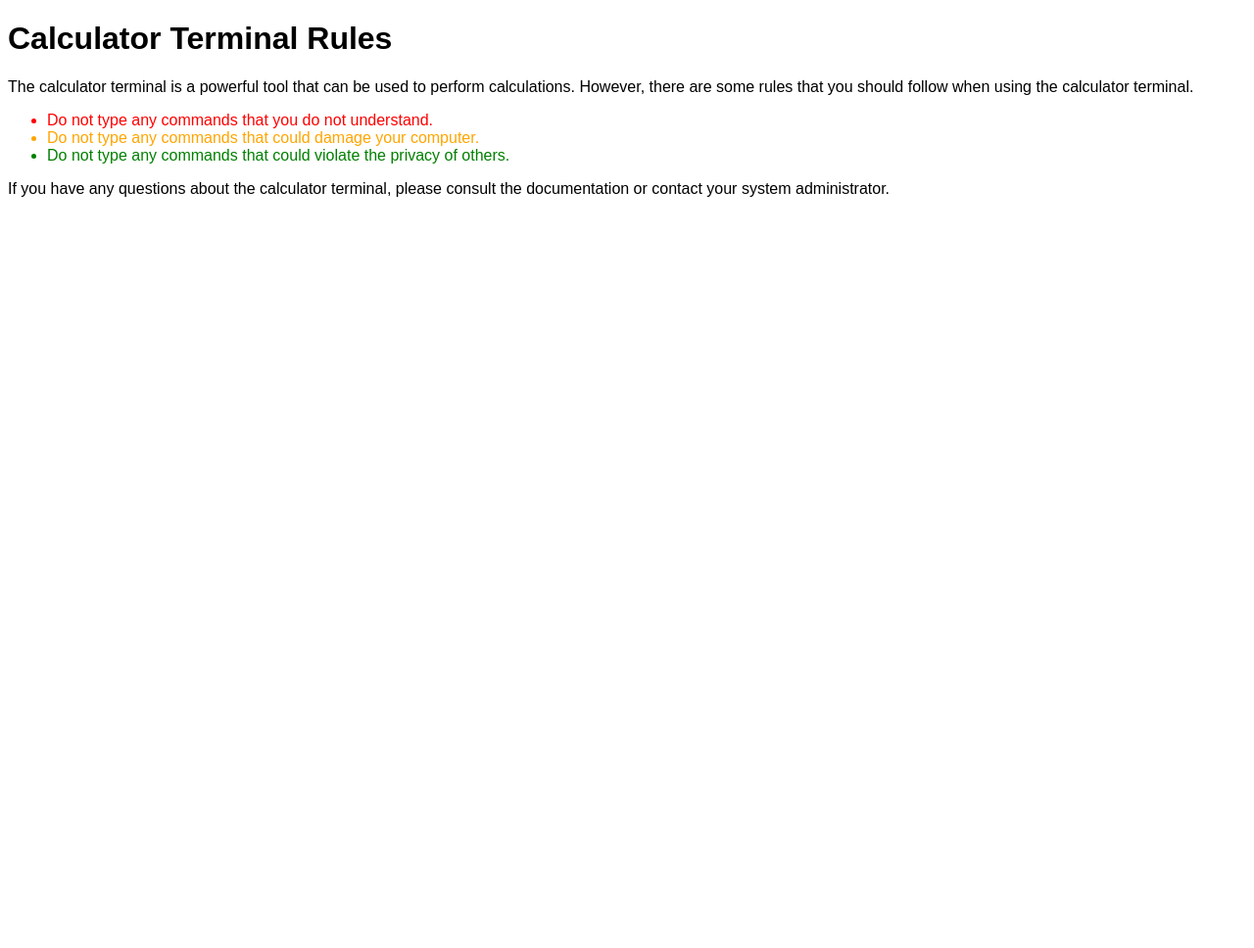
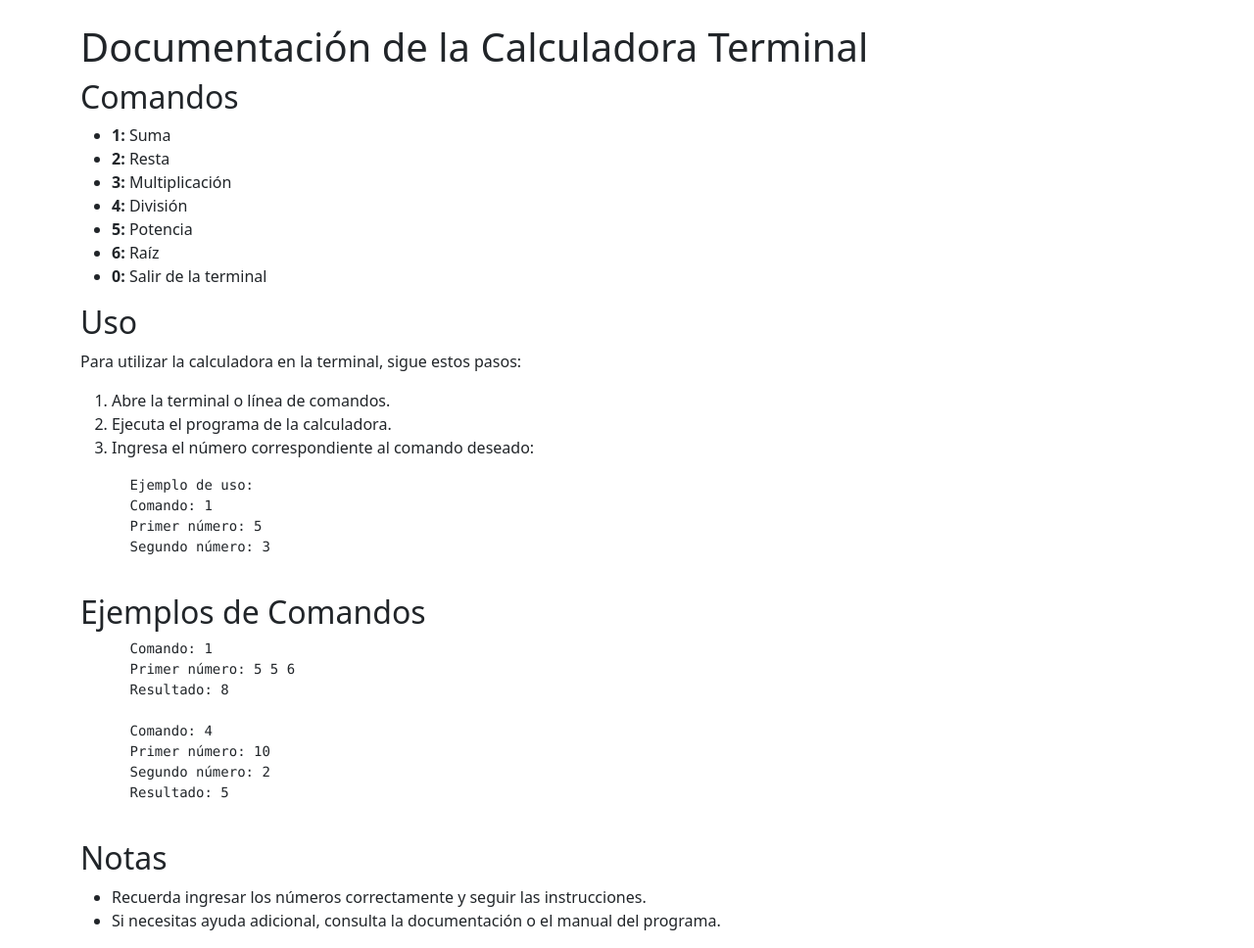
Before and after one commit to AG-9571/Calculator, a website: page rules/index.html in a window 1280 px wide. Shown: the whole page at 98% size. Before the commit the page ends 800 px from the top, so only its background shows below. Drawn offline with nearby package versions, Linux system fonts and the light colour scheme.

Commit message:
insert documentacion

```diff
--- a/rules/index.html
+++ b/rules/index.html
@@ -1,27 +1,59 @@
 <!DOCTYPE html>
-<html lang="en">
+<html>
 <head>
-    <meta charset="UTF-8">
-    <meta http-equiv="X-UA-Compatible" content="IE=edge">
-    <meta name="viewport" content="width=device-width, initial-scale=1.0">
-    <title>Calculator Terminal Rules</title>
-    <style>
-        body {
-            font-family: sans-serif;
-            background-color: #ffffff;
-            color: #000000;
-            }
-    </style>
+  <meta charset="UTF-8">
+  <title>Documentación de la Calculadora Terminal</title>
+  <link rel="stylesheet" href="https://cdn.jsdelivr.net/npm/bootstrap@5.5.0/dist/css/bootstrap.min.css">
 </head>
 <body>
-        <h1>Calculator Terminal Rules</h1>
-        <p>The calculator terminal is a powerful tool that can be used to perform calculations. However, there are some rules that you should follow when using the calculator terminal.</p>
-        <ul>
-        <li style="color:red;">Do not type any commands that you do not understand.</li>
-        <li style="color:orange;">Do not type any commands that could damage your computer.</li>
-        <li style="color:green;">Do not type any commands that could violate the privacy of others.</li>
-        </ul>
-        <p>If you have any questions about the calculator terminal, please consult the documentation or contact your system administrator.</p>
+  <div class="container mt-4">
+    <h1>Documentación de la Calculadora Terminal</h1>
 
+    <h2>Comandos</h2>
+    <ul>
+      <li><strong>1:</strong> Suma</li>
+      <li><strong>2:</strong> Resta</li>
+      <li><strong>3:</strong> Multiplicación</li>
+      <li><strong>4:</strong> División</li>
+      <li><strong>5:</strong> Potencia</li>
+      <li><strong>6:</strong> Raíz</li>
+      <li><strong>0:</strong> Salir de la terminal</li>
+    </ul>
+
+    <h2>Uso</h2>
+    <p>Para utilizar la calculadora en la terminal, sigue estos pasos:</p>
+    <ol>
+      <li>Abre la terminal o línea de comandos.</li>
+      <li>Ejecuta el programa de la calculadora.</li>
+      <li>Ingresa el número correspondiente al comando deseado:</li>
+    </ol>
+
+    <pre>
+      Ejemplo de uso:
+      Comando: 1
+      Primer número: 5
+      Segundo número: 3
+    </pre>
+
+    <h2>Ejemplos de Comandos</h2>
+    <pre>
+      Comando: 1
+      Primer número: 5 5 6
+      Resultado: 8
+
+      Comando: 4
+      Primer número: 10
+      Segundo número: 2
+      Resultado: 5
+    </pre>
+
+    <h2>Notas</h2>
+    <ul>
+      <li>Recuerda ingresar los números correctamente y seguir las instrucciones.</li>
+      <li>Si necesitas ayuda adicional, consulta la documentación o el manual del programa.</li>
+    </ul>
+  </div>
+
+  <script src="https://cdn.jsdelivr.net/npm/bootstrap@5.5.0/dist/js/bootstrap.bundle.min.js"></script>
 </body>
 </html>
```
Also changed, not shown: README.md.
